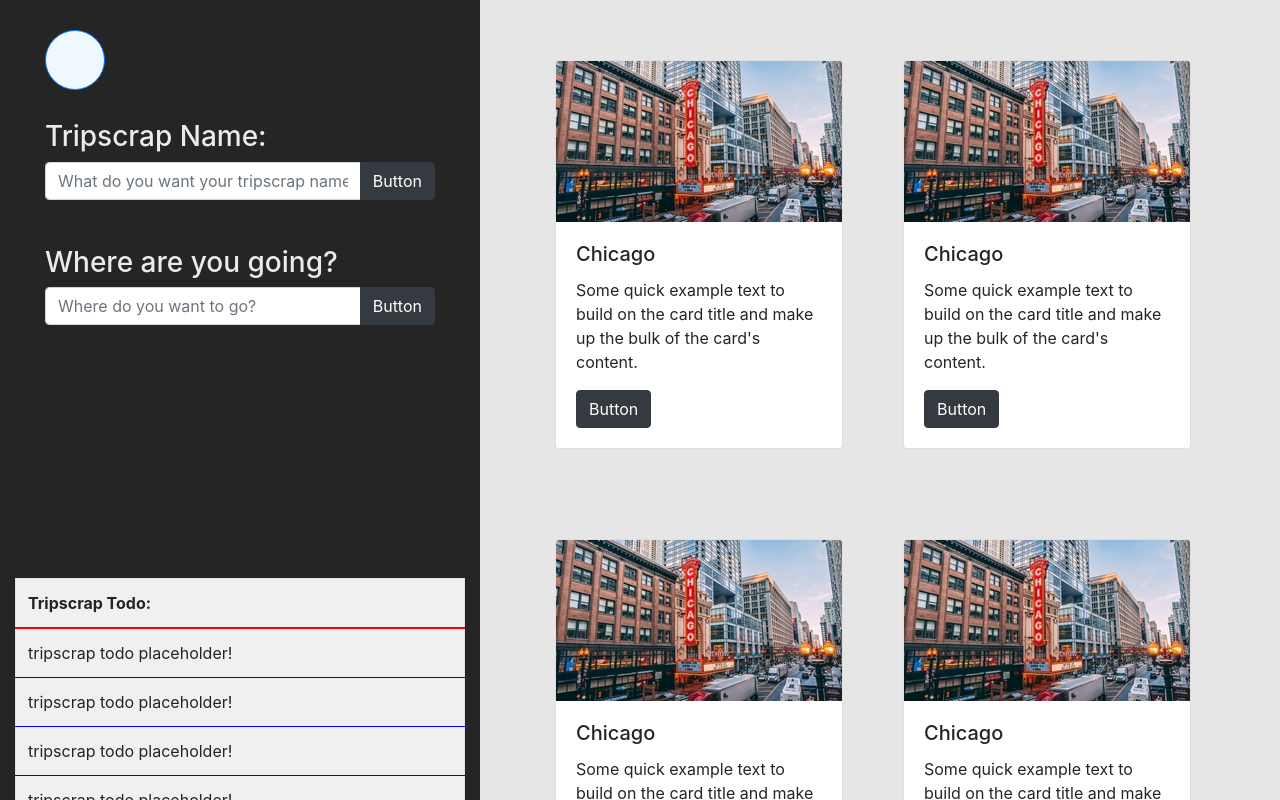
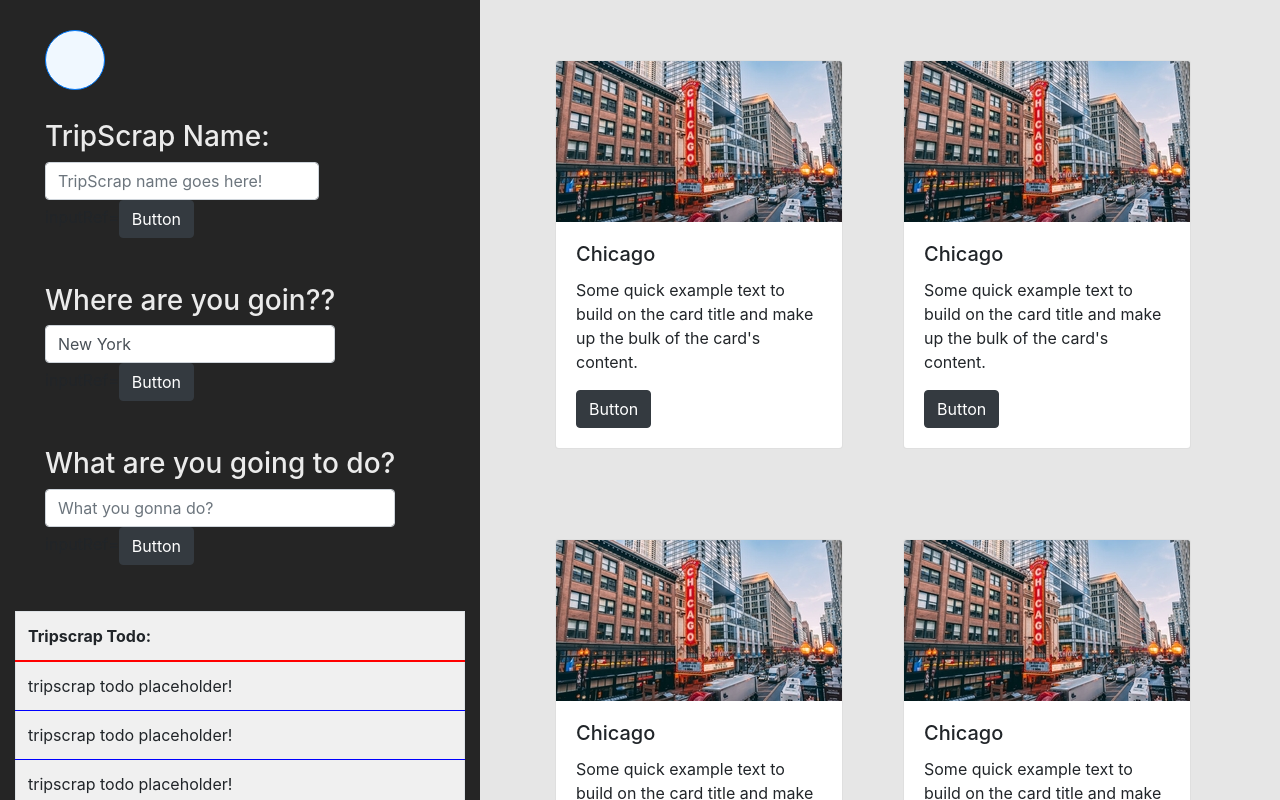
Before and after one commit to Mohsin231/TripScrap---Frontend, a React (Create React App) app in the folder tripscrap/: page / in a window 1280 px wide. Shown: the top 800 px of the page. Built offline with nearby package versions, Linux system fonts and the light colour scheme.

Commit message:
cleaned up form and added some input functionality with onClick

```diff
--- a/tripscrap/src/App.js
+++ b/tripscrap/src/App.js
@@ -1,5 +1,8 @@
-import placeholder from "./placeholderimg.jpg"; // ignore this, this is just a placeholder image.
+import React, {useState, useEffect } from "react"
 
+import placeholder from "./placeholderimg.jpg";
+
+// ignore this, this is just a placeholder image.
 // here is the link for getting started with bootstrap: https://react-bootstrap.github.io/getting-started/introduction/
 
 // this is how you import bootstrap globally.
@@ -12,13 +15,12 @@ import placeholder from "./placeholderimg.jpg"; // ignore this, this is just a p
 
 import "bootstrap/dist/css/bootstrap.min.css";
 
-import InputGroup from "react-bootstrap/InputGroup";
-import FormControl from "react-bootstrap/FormControl";
 import Card from "react-bootstrap/Card";
 import Button from "react-bootstrap/Button";
 import Container from "react-bootstrap/Container";
 import Row from "react-bootstrap/Row";
 import Table from "react-bootstrap/Table";
+import Form from "react-bootstrap/Form";
 
 import "./App.css";
 
@@ -35,6 +37,34 @@ import "./App.css";
 
 
 function App() {
+  const [dash, setDash] = useState(1)
+  // const [history, setHistory] = useState([])
+
+  // const [isLoading, setIsLoading] = useState(true);
+
+  const loadMoreHistory = () => {
+    setDash(dash + 1);
+
+  };
+    const initialState = {
+    tripScrapName: '',
+    whereAreYou: 'New York',
+    todoList: '',
+};
+const [formState, setFormState] = useState(initialState)
+
+  const handleChange = (event) => {
+    setFormState({formState, [event.target.id]: event.target.value });
+  }
+  const handleSubmit = (event) => {
+    event.preventDefault();
+    // do something with the data in the component state
+    console.log(formState);
+    // clear the form
+    setFormState(initialState);
+  };
+
+
   return (
     /*
 
@@ -60,52 +90,77 @@ function App() {
     */
 
     <div className="App">
-      <div class="side_bar">
+      <div className="side_bar">
         {/*  the containers and rows are a part of bootstrap's layout (it's their version of flex)
              here is a link to the documentation for the layout:  https://react-bootstrap.github.io/layout/grid/ */}
 
         <Container>
           <Row className="adding-margin">
             {/* this below would be the avatar button that when click opens up the user modal (stretch goal) */}
+
+
+
             <Button className="round-avatar"></Button>
           </Row>
 
           <Row className="adding-margin">
-            <h3>Tripscrap Name:</h3>
+          <Form onSubmit={handleSubmit}>
+              <Form.Group controlId ="tripscrap-name">
+                <h3>TripScrap Name:</h3>
+                <Form.Control
+                value={formState.tripScrapName}
+                onChange={handleChange}
+                type="text"
+                placeholder="TripScrap name goes here!"/>
+                inputRef={ref => { formState.value = ref; }}
+                <Button onClick ={() =>{console.log("button clicked.")}}
+               variant="dark">Button</Button>
+              </Form.Group>
+            </Form>
 
-            <InputGroup className="mb-3">
-              {/* this FormControl is where the user would input the name for their Tripscrap. Whatever the user
-            inputs here should be a saved value that shows up as the name of their Tripscrap above the cards.
-            event.target.value ??? */}
-              <FormControl
-                placeholder="What do you want your tripscrap name to be?"
-                aria-label="Tripscrap name"
-                aria-describedby="basic-addon2"
-              />
-
-              <InputGroup.Append>
-                <Button variant="dark">Button</Button>
-              </InputGroup.Append>
-            </InputGroup>
           </Row>
 
           <Row className="adding-margin">
-            <h3>Where are you going?</h3>
-            <InputGroup className="mb-3">
               {/* this FormControl below is where the user would input their todos. This would be where the main
             functionality goes (ie, whatever the user inputs here would link to our APIs and when entered
             would show in both our Tripscrap Todo table below and render in the cards.) so our TripScrap component would
             go within here to run the functionality. */}
-              <FormControl
-                placeholder="Where do you want to go?"
-                aria-label="Tripscrap todo"
-                aria-describedby="basic-addon2"
-              />
-              <InputGroup.Append>
-                <Button variant="dark">Button</Button>
-              </InputGroup.Append>
-            </InputGroup>
-          </Row>
+            <Form onSubmit={handleSubmit}>
+              <Form.Group controlId ="destination">
+                <h3>Where are you goin??</h3>
+                <Form.Control
+                value={formState.whereAreYou}
+                onChange={handleChange}
+                type="text"
+                placeholder="Where do you want to go?"/>
+                inputRef={ref => { formState.value = ref; }}
+                <Button onClick ={() =>{console.log("button clicked.")}}
+               variant="dark">Button</Button>
+              </Form.Group>
+            </Form>
+            </Row>
+
+
+            <Row className="adding-margin">
+              {/* this FormControl below is where the user would input their todos. This would be where the main
+            functionality goes (ie, whatever the user inputs here would link to our APIs and when entered
+            would show in both our Tripscrap Todo table below and render in the cards.) so our TripScrap component would
+            go within here to run the functionality. */}
+            <Form onSubmit={handleSubmit}>
+              <Form.Group controlId ="whatrudoing">
+                <h3>What are you going to do?</h3>
+                <Form.Control
+                value={formState.toDoList}
+                onChange={handleChange}
+                type="text"
+                placeholder="What you gonna do?"/>
+                inputRef={ref => { formState.value = ref; }}
+                <Button onClick ={() =>{console.log("button clicked.")}}
+               variant="dark">Button</Button>
+              </Form.Group>
+            </Form>
+            </Row>
+
         </Container>
 
         <Container>
@@ -143,7 +198,7 @@ function App() {
         </Container>
       </div>
 
-      <div class="main_card">
+      <div className="main_card">
         <Container>
           <Row className="adding-margin">
             {/* these are the cards that would render the incoming information from the InputTodo above.
```
Also changed, not shown: tripscrap/src/components/tripScrap.js (+38 -16 lines).
